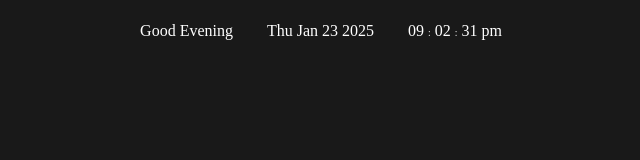
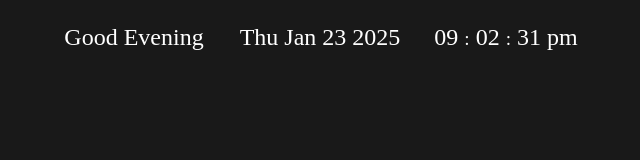
Before and after one commit to Onlysteeeven/Notion-Greetings-Full, a plain HTML site: page index.html in a window 1280 px wide. Shown: the whole page, without its empty margins (319-959 px from the left). Drawn offline with Linux system fonts and the light colour scheme.

Commit message:
Update index.html

```diff
--- a/index.html
+++ b/index.html
@@ -55,7 +55,7 @@ h1 {
 .clock {
     display: inline;
     font-family: 'Kumbh Sans';
-    font-size: 1em;
+    font-size: 1.5em;
 
 }
 
@@ -65,7 +65,7 @@ h1 {
 }
 
 .colon {
-    font-size: 0.6em;
+    font-size: 0.8em;
     display: inline-block;
 }
 
@@ -73,14 +73,14 @@ h1 {
     display: inline;
     min-width: 162px;
     font-family: 'Kumbh Sans';
-    font-size: 1em;
+    font-size: 1.5em;
     padding-right: 30px;
 }
 .greet{
 
     display:inline;
     font-family: 'Kumbh Sans';
-    font-size: 1rem;
+    font-size: 1.5rem;
      padding-right: 30px;
 }
 
```
